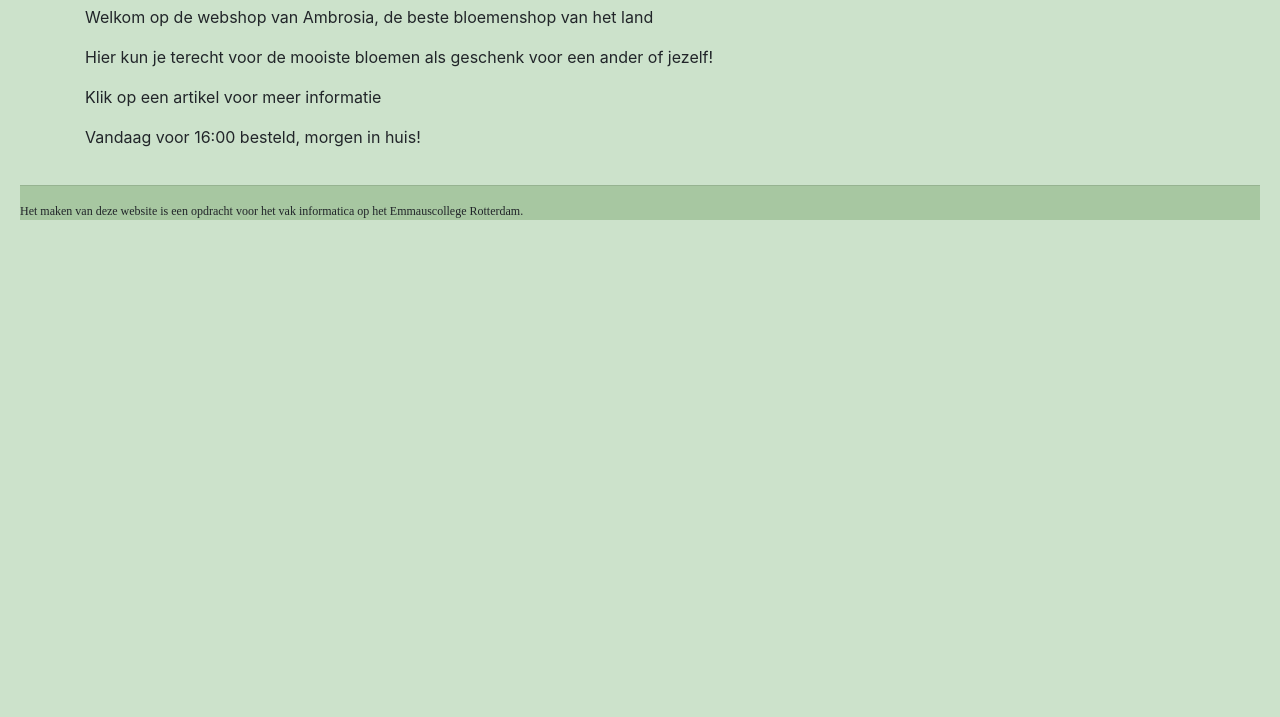
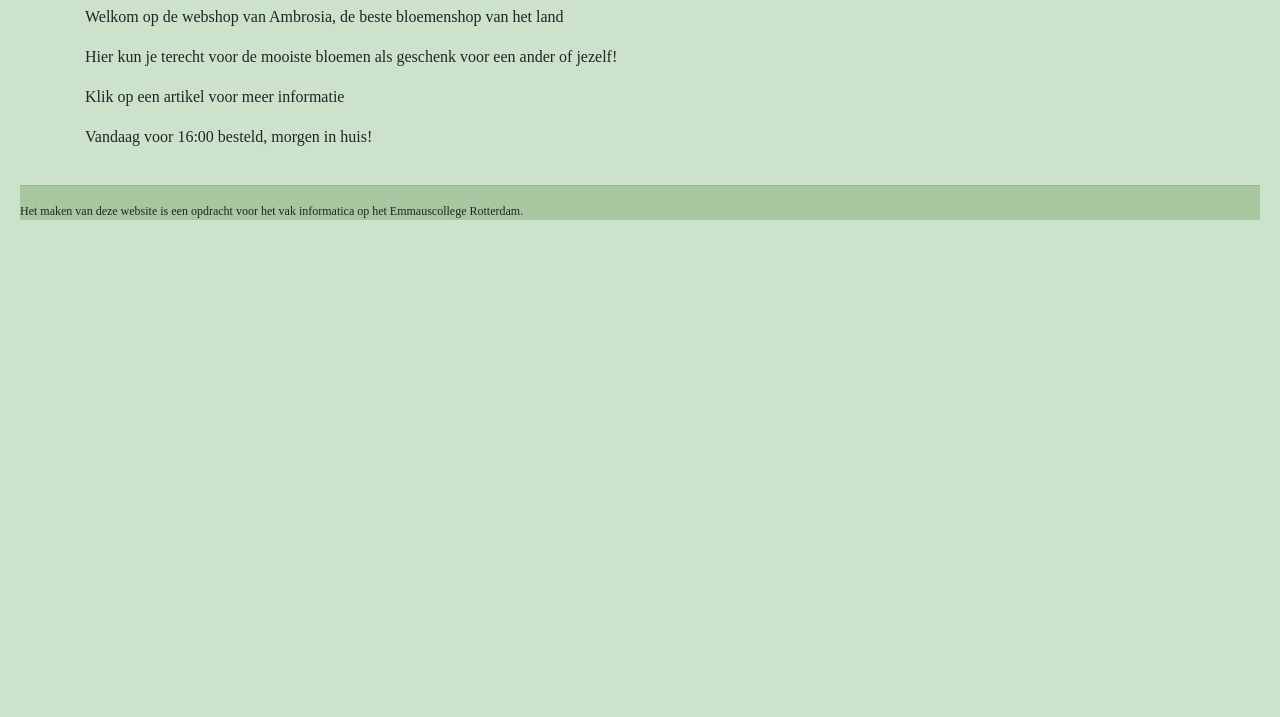
Before and after one commit to emmaus-5h/5Hin1-webshop-Lois-Annika-Alyssa, a website: page web/index.html in a window 1280 px wide. Shown: the part 83-800 px from the top of the page. Drawn offline with nearby package versions, Linux system fonts and the light colour scheme; no server answers.

Commit message:
lettertype american typewriter gemaakt

```diff
--- a/web/css/style.css
+++ b/web/css/style.css
@@ -1,6 +1,9 @@
 /* all pages */
 html,
-body {background-color: rgb(204,226,203);}
+body {background-color: rgb(204,226,203);
+   font-family: "American Typewriter"  ;
+
+     }
 
 
 
```
